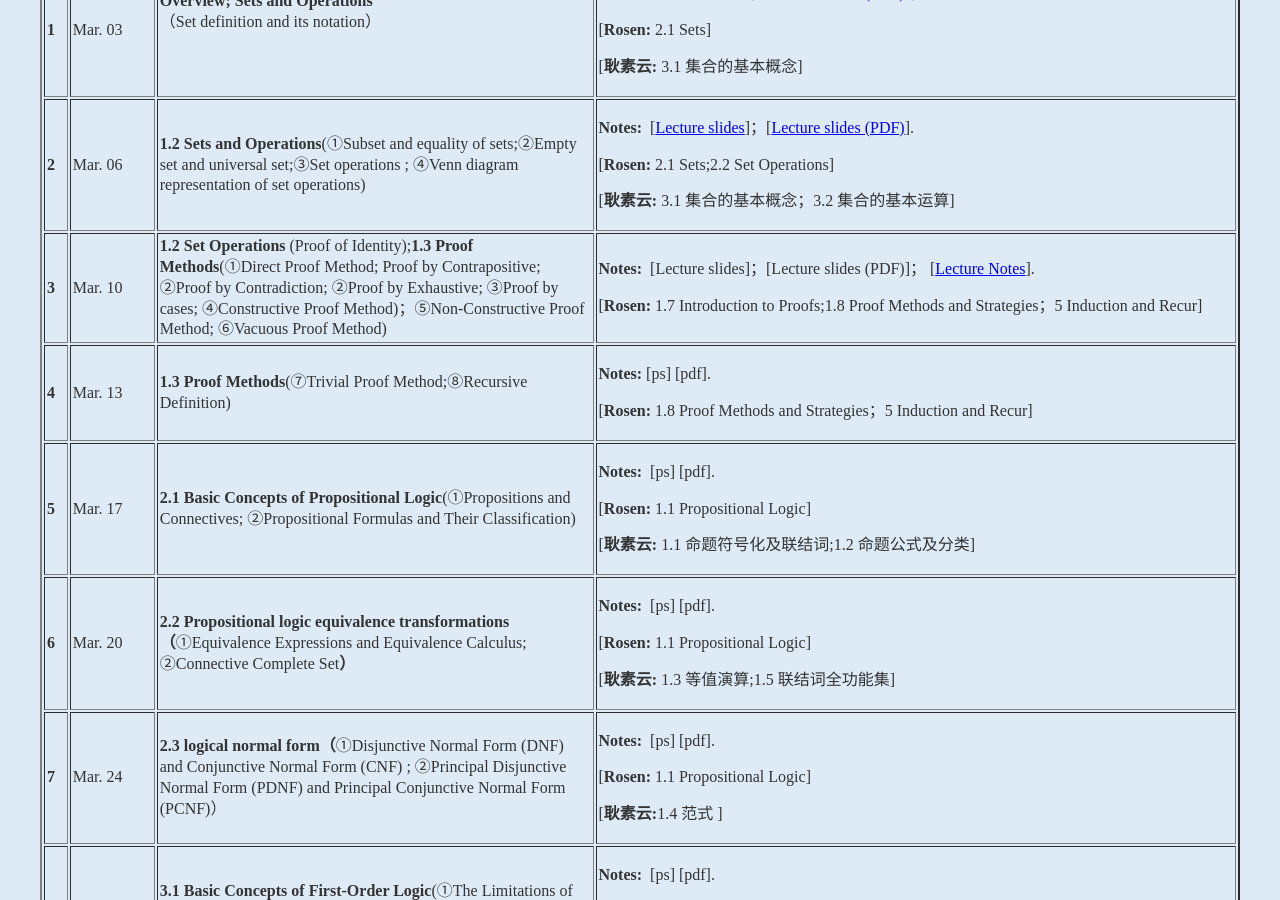
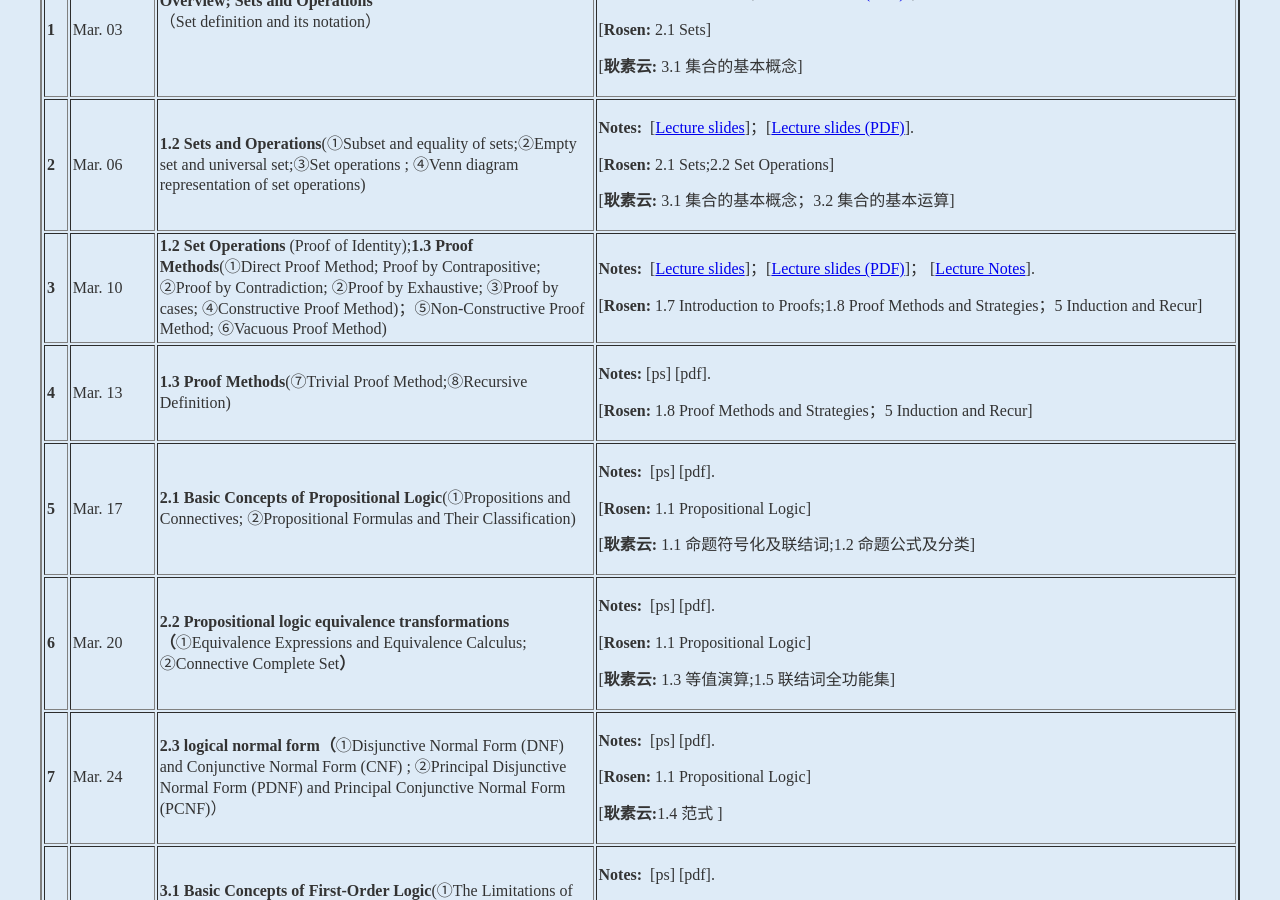
Before and after one commit to kejiwei/kejiwei.github.io, a Jekyll site: the page teaching/courses/dismath/index.html, which Jekyll copies as it is, in a window 1280 px wide and 900 px high, scrolled down 1234 px. Built offline with Jekyll 4.4.1, drawn with Linux system fonts in a browser that asks for light colours; some of the changed lines change nothing that is shown.

Commit message:
20260310

```diff
--- a/teaching/courses/dismath/index.html
+++ b/teaching/courses/dismath/index.html
@@ -93,7 +93,7 @@
                 <td>Mar. 10</td>
                 <td><strong>1.2 Set Operations</strong> (Proof of Identity);<strong>1.3 Proof Methods</strong>(①Direct Proof Method; Proof by Contrapositive; ②Proof by Contradiction; ②Proof by Exhaustive; ③Proof by cases; ④Constructive Proof Method)；⑤Non-Constructive Proof Method; ⑥Vacuous Proof Method)</td>
                 <td>
-                  <p> <strong> Notes</strong><strong>:</strong> &nbsp;[Lecture slides]；[Lecture slides (PDF)]； [<a href="slides/离散数学讲义第2章-数学证明方法-20260228.pdf">Lecture Notes</a>].</p>
+                  <p> <strong> Notes</strong><strong>:</strong> &nbsp;[<a href="slides/CH1 Set Theory and Proof Methods-26(3)-18-ALL.ppsx">Lecture slides</a>]；[<a href="slides/CH1 Set Theory and Proof Methods-26(3)-18-ALL.pdf">Lecture slides (PDF)</a>]； [<a href="slides/离散数学讲义第2章-数学证明方法-20260228.pdf">Lecture Notes</a>].</p>
 <p>[<strong>Rosen: </strong>1.7 Introduction to Proofs;1.8 Proof Methods and Strategies；5 Induction and Recur]</p></td>
                 </tr>
 
```
Also changed, not shown: 2 other files.
